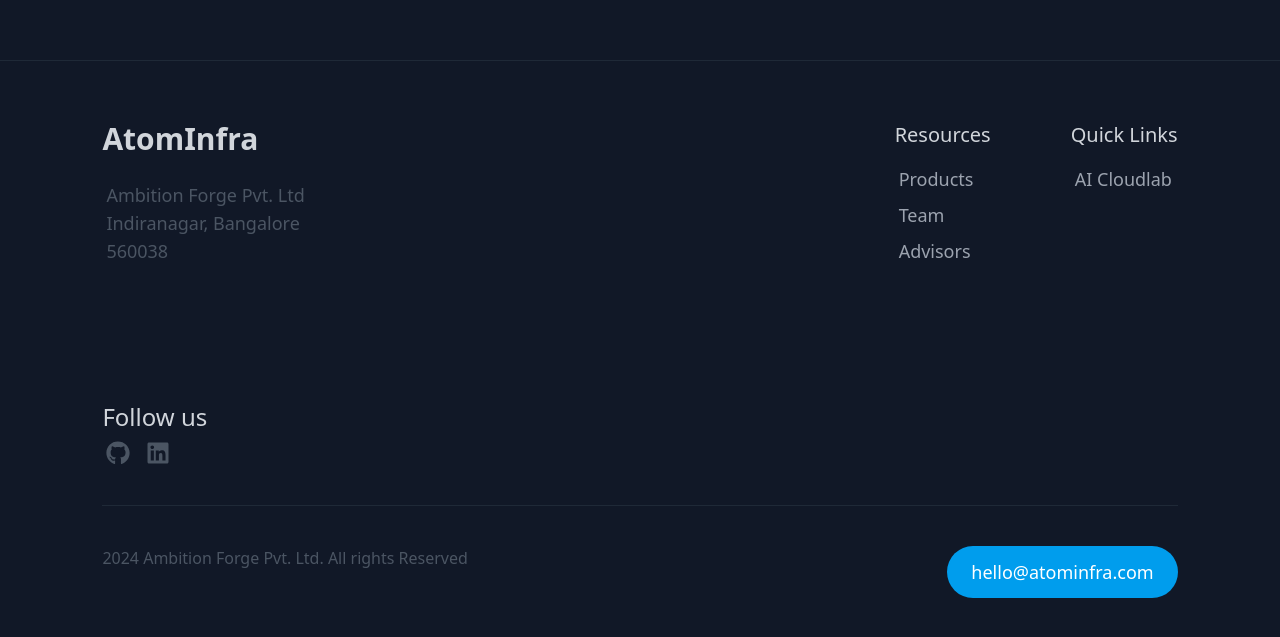
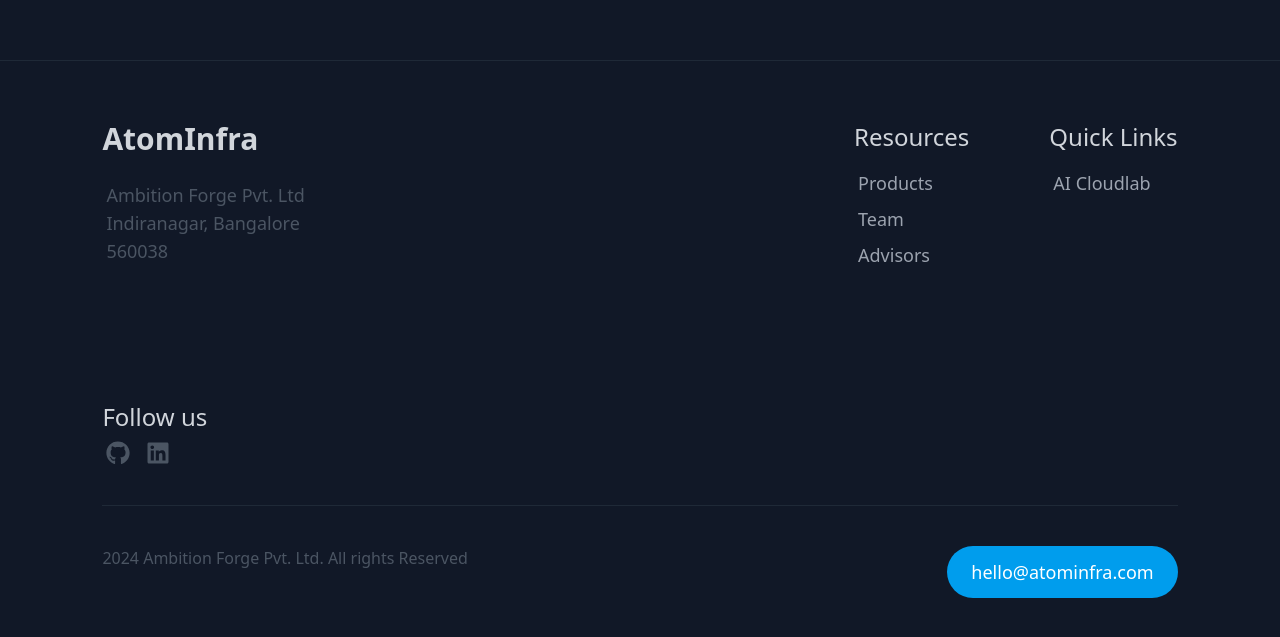
Before and after one commit to atominfra/landing-page, a Next.js app: page / in a window 1280 px wide. Shown: the part 3568-4205 px from the top of the page. Built offline with nearby package versions, Linux system fonts and the light colour scheme; a web font is replaced by a local one.

Commit message:
changes font size in footer

```diff
--- a/src/components/footer.jsx
+++ b/src/components/footer.jsx
@@ -27,20 +27,20 @@ export default function Footer(){
         </div>
         <div className='md:flex gap-20 hidden '>
           <div>
-            <span className='text-gray-300 text-xl font-medium'>Resources</span>
+            <span className='text-gray-300 text-2xl font-medium'>Resources</span>
               <div>
                 <ul className="flex flex-col  py-3 " >
-                  <span   className="p-1 font-light">
+                  <span   className="p-1 font-normal">
                     <a href="#products" className="flex items-center text-gray-400 hover:text-white" >
                       Products
                     </a>
                   </span>
-                  <span   className="p-1 font-light">
+                  <span   className="p-1 font-normal">
                     <a href="#team" className="flex items-center text-gray-400 hover:text-white" >
                       Team
                     </a>
                   </span>
-                  <span   className="p-1 font-light" >
+                  <span   className="p-1 font-normal" >
                     <a href="#advisors" className="flex items-center text-gray-400 hover:text-white">
                       Advisors
                     </a>
@@ -49,10 +49,10 @@ export default function Footer(){
               </div>
           </div>
           <div>
-            <span className='text-gray-300 text-xl font-medium'>Quick Links</span>
+            <span className='text-gray-300 text-2xl font-medium'>Quick Links</span>
               <div>
                 <ul className="flex flex-col  py-3 " >
-                  <span   className="p-1 font-light">
+                  <span   className="p-1 font-normal">
                     <a href="#products" className="flex items-center text-gray-400 hover:text-white" >
                       AI Cloudlab
                     </a>
```
